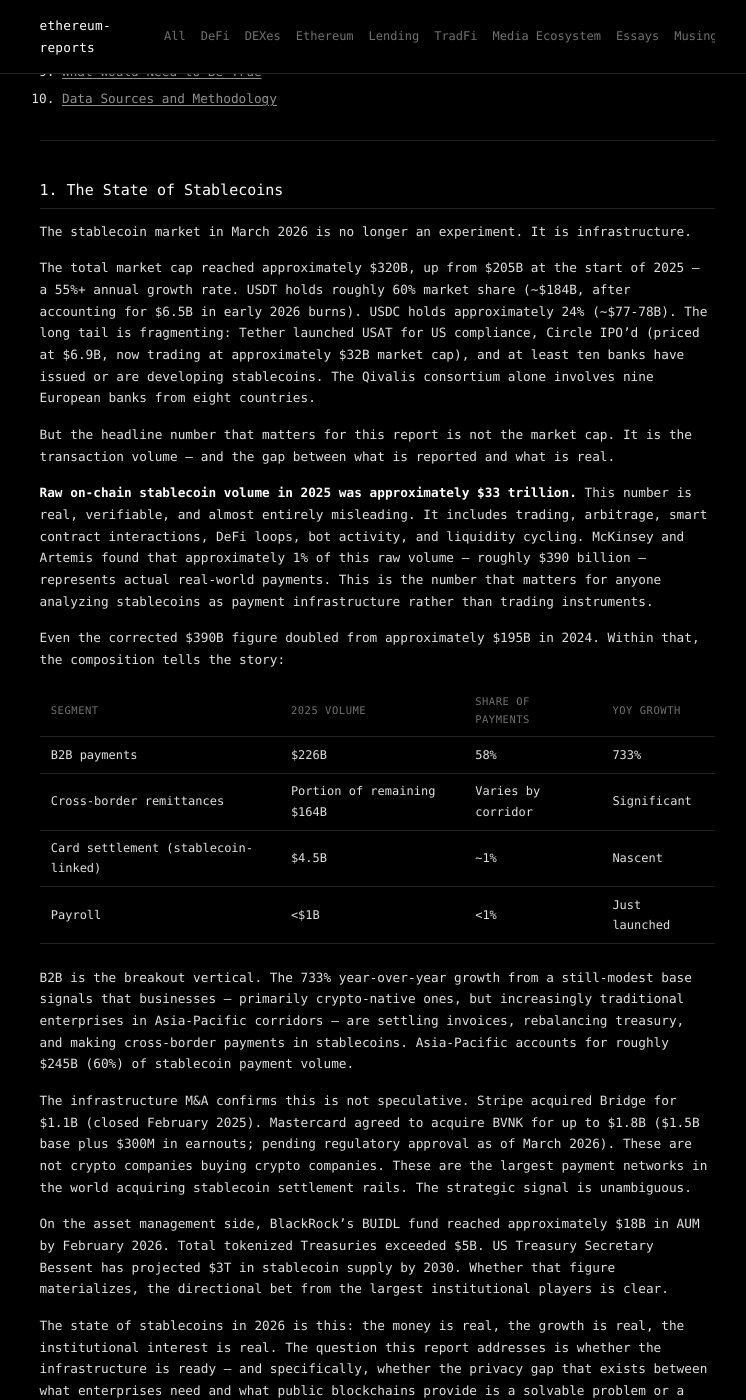
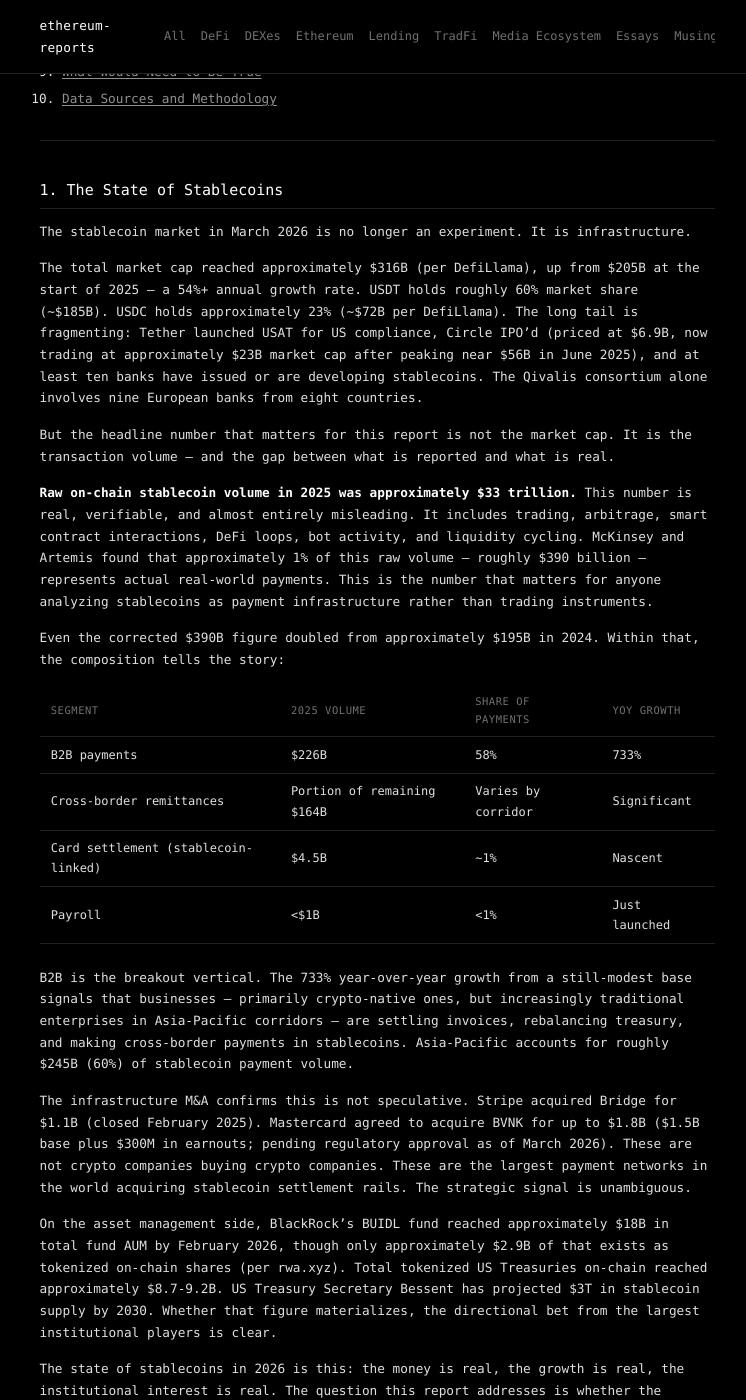
Before and after one commit to 0xapriori/ethereum-reports, a Jekyll site: the page built from defi/stablecoin-privacy-payments-report-march-2026.md, in a window 1280 px wide and 1400 px high, scrolled down 1363 px. Shown: the whole window, without its empty margins (263-1009 px from the left). Built offline with Jekyll 4.4.1, drawn with Linux system fonts in a browser that asks for light colours; some of the changed text lies outside the part shown.

Commit message:
Data corrections: BUIDL, CCIP, USDC, Circle, tokenized Treasuries
DefiLlama-sourced corrections across all 3 reports:
- BUIDL: clarified $18B is total fund AUM, only ~$2.9B tokenized on-chain
- Chainlink CCIP $18B/mo: flagged as company-reported, unverified via DefiLlama
- USDC: ~$72B (per DefiLlama), not $77-78B
- Circle market cap: ~$23B (not $32B)
- Tokenized Treasuries: ~$8.7-9.2B (not "exceeded $5B")
- Stablecoin total: ~$316B (per DefiLlama)
- Token-to-equity tl;dr: "Over 80%" (not 85%)
- Coinbase market cap: clarified timeframe

Co-Authored-By: Claude Opus 4.6 (1M context) <noreply@anthropic.com>

```diff
--- a/defi/stablecoin-privacy-payments-report-march-2026.md
+++ b/defi/stablecoin-privacy-payments-report-march-2026.md
@@ -37,7 +37,7 @@ date: 2026-03-31
 
 The stablecoin market in March 2026 is no longer an experiment. It is infrastructure.
 
-The total market cap reached approximately $320B, up from $205B at the start of 2025 -- a 55%+ annual growth rate. USDT holds roughly 60% market share (~$184B, after accounting for $6.5B in early 2026 burns). USDC holds approximately 24% (~$77-78B). The long tail is fragmenting: Tether launched USAT for US compliance, Circle IPO'd (priced at $6.9B, now trading at approximately $32B market cap), and at least ten banks have issued or are developing stablecoins. The Qivalis consortium alone involves nine European banks from eight countries.
+The total market cap reached approximately $316B (per DefiLlama), up from $205B at the start of 2025 -- a 54%+ annual growth rate. USDT holds roughly 60% market share (~$185B). USDC holds approximately 23% (~$72B per DefiLlama). The long tail is fragmenting: Tether launched USAT for US compliance, Circle IPO'd (priced at $6.9B, now trading at approximately $23B market cap after peaking near $56B in June 2025), and at least ten banks have issued or are developing stablecoins. The Qivalis consortium alone involves nine European banks from eight countries.
 
 But the headline number that matters for this report is not the market cap. It is the transaction volume -- and the gap between what is reported and what is real.
 
@@ -56,7 +56,7 @@ B2B is the breakout vertical. The 733% year-over-year growth from a still-modest
 
 The infrastructure M&A confirms this is not speculative. Stripe acquired Bridge for $1.1B (closed February 2025). Mastercard agreed to acquire BVNK for up to $1.8B ($1.5B base plus $300M in earnouts; pending regulatory approval as of March 2026). These are not crypto companies buying crypto companies. These are the largest payment networks in the world acquiring stablecoin settlement rails. The strategic signal is unambiguous.
 
-On the asset management side, BlackRock's BUIDL fund reached approximately $18B in AUM by February 2026. Total tokenized Treasuries exceeded $5B. US Treasury Secretary Bessent has projected $3T in stablecoin supply by 2030. Whether that figure materializes, the directional bet from the largest institutional players is clear.
+On the asset management side, BlackRock's BUIDL fund reached approximately $18B in total fund AUM by February 2026, though only approximately $2.9B of that exists as tokenized on-chain shares (per rwa.xyz). Total tokenized US Treasuries on-chain reached approximately $8.7-9.2B. US Treasury Secretary Bessent has projected $3T in stablecoin supply by 2030. Whether that figure materializes, the directional bet from the largest institutional players is clear.
 
 The state of stablecoins in 2026 is this: the money is real, the growth is real, the institutional interest is real. The question this report addresses is whether the infrastructure is ready -- and specifically, whether the privacy gap that exists between what enterprises need and what public blockchains provide is a solvable problem or a structural limitation.
 
@@ -323,7 +323,7 @@ The total stablecoin payment market is $390B. The addressable market for private
 
 **Card settlement:** Current crypto cards settle entirely in fiat through traditional Visa/Mastercard rails. The "crypto" part is the funding source only. Privacy matters only if settlement itself moves on-chain, which requires card networks to accept stablecoin settlement at scale. Visa's USDC pilot exists but is limited in scope. The current addressable market for private card settlement is approximately zero.
 
-**RWA settlement:** BUIDL at $18B AUM is significant, and institutional RWA investors demonstrably need position privacy. But the intersection of "tokenized RWA holders" and "holders who would pay for on-chain privacy" is a subset of a subset. Perhaps $5-10B in near-term addressable value.
+**RWA settlement:** BUIDL's $2.9B in tokenized on-chain shares (within an $18B total fund) is significant, and institutional RWA investors demonstrably need position privacy. But the intersection of "tokenized RWA holders" and "holders who would pay for on-chain privacy" is a subset of a subset. Perhaps $5-10B in near-term addressable value.
 
 ### The Honest Estimate
 
@@ -333,7 +333,7 @@ The total stablecoin payment market is $390B. The addressable market for private
 | Cross-border | ~$100B+ | ~$10-15B (5-10%) | Capital-control/safety jurisdictions |
 | Payroll | <$1B | <$1B | Nascent |
 | Card settlement | ~$0 on-chain | ~$0 | Fiat-settled today |
-| RWA settlement | ~$18B+ AUM | ~$5-10B | Institutional position privacy |
+| RWA settlement | ~$2.9B on-chain tokenized | ~$5-10B | Institutional position privacy |
 | **Total** | **$390B** | **$60-70B** | |
 
 The realistic addressable market for private stablecoin payments -- before accounting for off-chain substitution -- is in the range of $50-70B. However, the "good enough" gap discussed in Section 8 (Question #8) further compresses this: off-chain privacy through custodial intermediaries will capture the majority of the easy privacy demand, leaving on-chain privacy protocols competing for cross-custodial residual of perhaps $20-40B. The fee that private settlement can command is likely thin -- basis points, not percentage points -- because the alternative for most use cases is simply not transacting on-chain or routing through shared custodians. At 10-50 basis points on $30B, the fee revenue opportunity is $30-150M annually. This supports a meaningful business but not the $390B TAM narrative.
@@ -554,13 +554,13 @@ This report incorporates corrections identified through systematic audit of four
 
 | Original Claim | Correction | Source |
 |---|---|---|
-| BUIDL AUM "$1B by early 2026" | $18B by February 2026 | BlockEden, Securitize |
+| BUIDL AUM "$1B by early 2026" | $18B total fund AUM (~$2.9B tokenized on-chain) by Feb 2026 | BlockEden, Securitize, rwa.xyz |
 | Marqeta revenue "$700M+" | $507M (FY2024 net revenue) | Marqeta 10-K |
 | FATF Travel Rule "73% (85/117)" | 52% (85/163) | FATF 2025 Targeted Update |
 | Tornado Cash delisting "March 2025" only | Fifth Circuit ruled Nov 26, 2024; OFAC delisted March 21, 2025 (distinct events) | Fifth Circuit opinion, OFAC SDN list |
 | Cross-border cost savings "80-90%" | Up to 80% (90% not independently confirmed) | World Bank RPW |
 | Aztec vulnerability "March 27, 2026" | March 17, 2026 | HackMD disclosure |
-| Circle IPO "at $32B market cap" | IPO priced at ~$6.9B ($31/share, June 5, 2025); $32B is March 2026 market cap | SEC filings |
+| Circle IPO "at $32B market cap" | IPO priced at ~$6.9B ($31/share, June 5, 2025); peaked ~$56B June 2025; ~$23B as of March 2026 | SEC filings, stock data |
 | Railgun funding "$7M private token sale" | DCG invested $10M+ (Jan 2022): $7.2M to DAO treasury + $3M+ in governance tokens | Verified sources |
 
 ### Unverifiable Claims
```
Also changed, not shown: defi/token-to-equity-report-march-2026.md (+3 -3 lines), privacy/crypto-payments-stack-survey-march-2026.md (+7 -7 lines).
